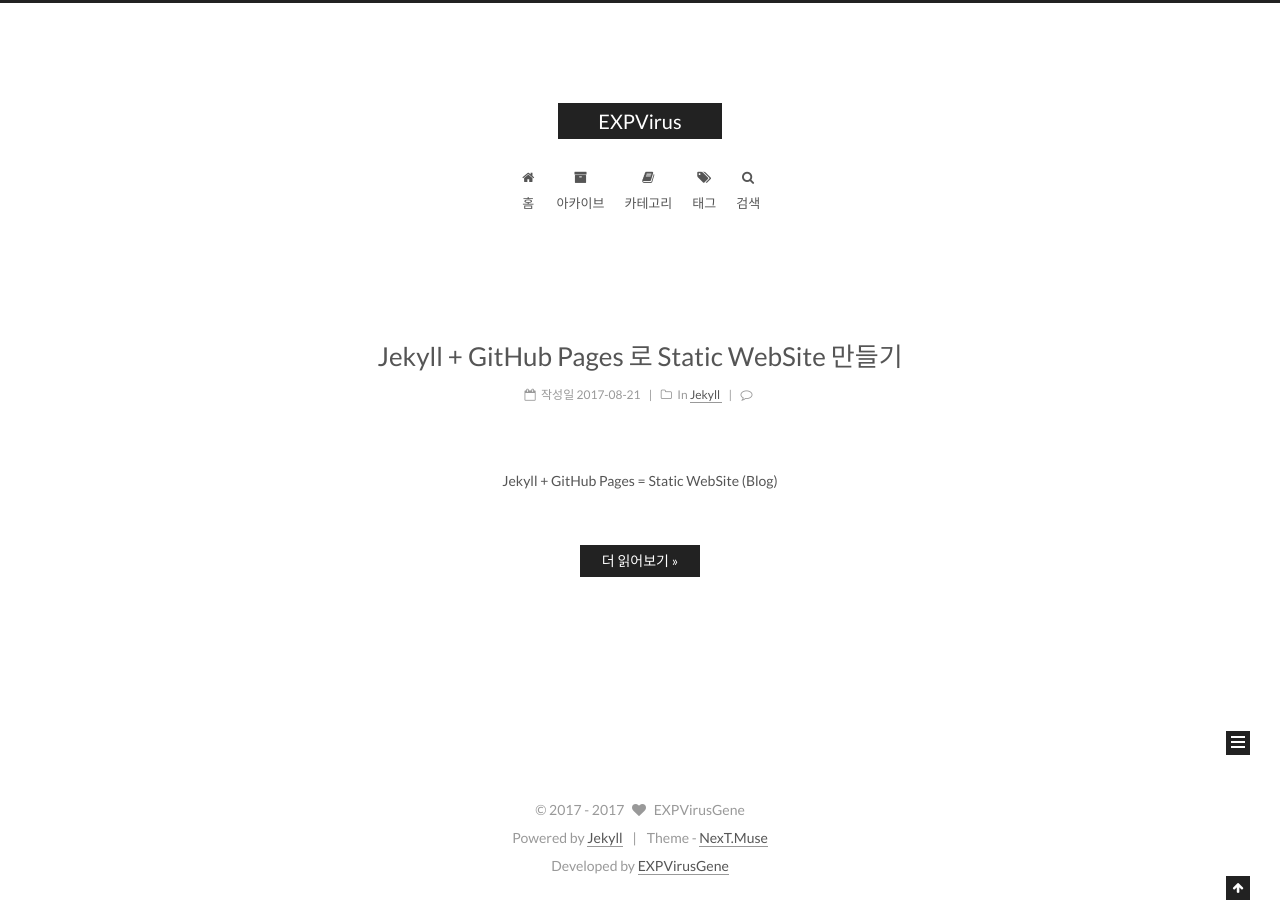
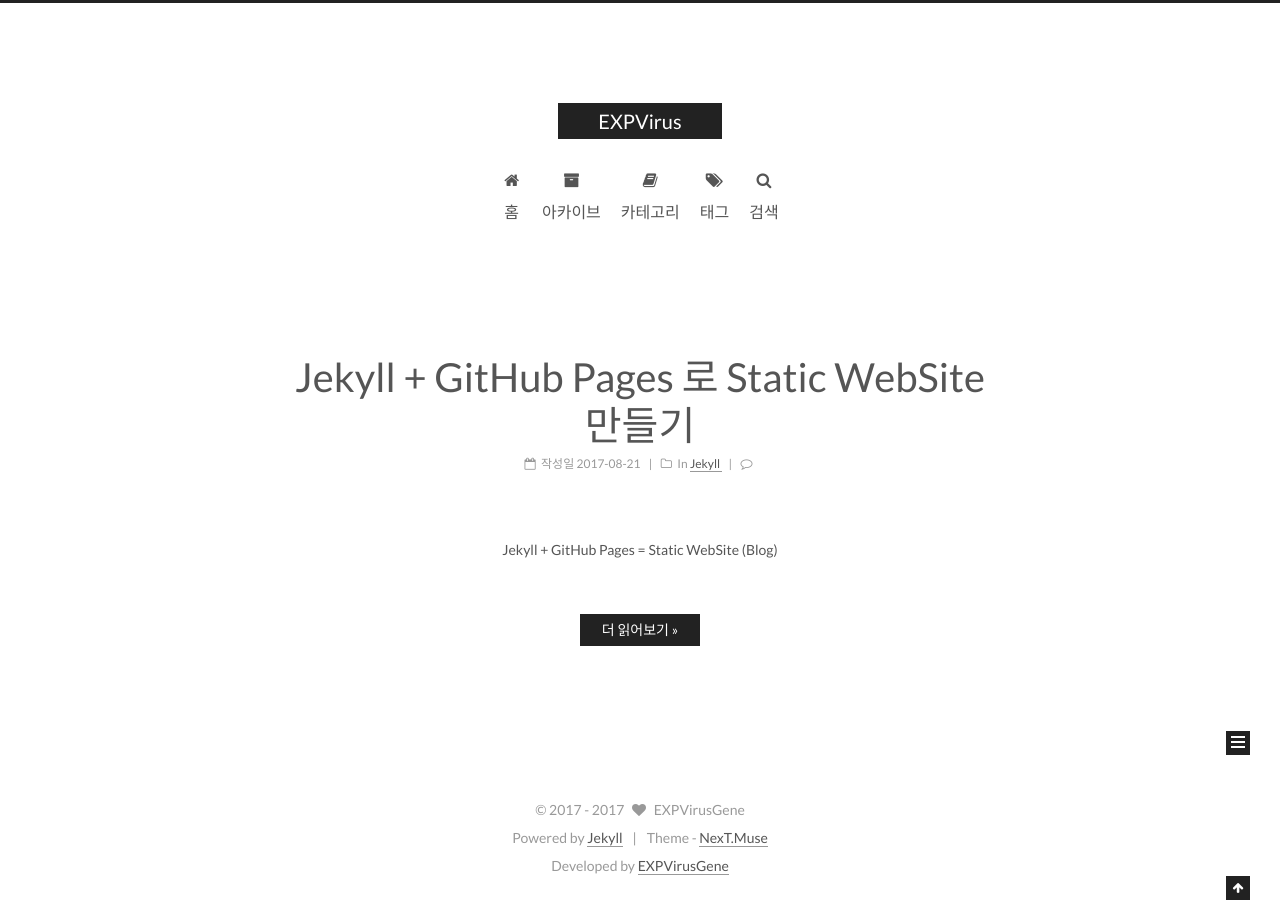
Before and after one commit to expVirusGene/expvirusgene.github.io, a Jekyll site: the page built from index.html, in a window 1280 px wide. Shown: the part 100-1000 px from the top of the page. Built offline with Jekyll 4.4.1, drawn with Linux system fonts in a browser that asks for light colours; the list of posts is cut into pages by our own code; comment, search, counter and statistics services are not loaded.

Commit message:
modify css; font-resized

```diff
--- a/_sass/_common/components/header/menu.scss
+++ b/_sass/_common/components/header/menu.scss
@@ -17,7 +17,7 @@
 
   a {
     display: block;
-    font-size: 13px;
+    font-size: 16px;
     line-height: inherit;
     border-bottom: 1px solid $menu-link-border;
     transition-property: border-color;
--- a/_sass/_common/components/post/post-title.scss
+++ b/_sass/_common/components/post/post-title.scss
@@ -1,11 +1,15 @@
 .posts-expand .post-title {
-  font-size: 26px;
+  font-size: $font-size-headings-base;
   text-align: center;
   word-break: break-word;
   font-weight: $posts-expand-title-font-weight;
 
+  @include tablet() {
+    font-size: $font-size-headings-base - $font-size-resize-mobile;
+  }
+
   @include mobile() {
-    font-size: 22px;
+    font-size: $font-size-headings-base - $font-size-resize-mobile * 2;
   }
 }
 .posts-expand .post-title-link {
--- a/_sass/_common/components/sidebar/sidebar-toc.scss
+++ b/_sass/_common/components/sidebar/sidebar-toc.scss
@@ -13,7 +13,7 @@
   padding: 0 2px 5px 10px;
   text-align: left;
   list-style: none;
-  font-size: 14px;
+  font-size: 16px;
 
   & > ol { padding-left: 0; }
 
--- a/_sass/_common/scaffolding/base.scss
+++ b/_sass/_common/scaffolding/base.scss
@@ -21,7 +21,7 @@
   margin: 0;
   padding: 0;
   font-weight: bold;
-  line-height: 1.5;
+  line-height: 1.2;
   font-family: $font-family-headings;
 }
 
@@ -34,7 +34,7 @@
 
   @include mobile() {
     h#{$headline} {
-      font-size: $font-size-headings-base - $font-size-headings-step * $headline - 4px;
+      font-size: $font-size-headings-base - $font-size-headings-step * $headline - $font-size-resize-mobile;
     }
   }
 }
--- a/_sass/_variables/base.scss
+++ b/_sass/_variables/base.scss
@@ -99,8 +99,8 @@
 
 
 // Headings font size
-$font-size-headings-step    : 2px;
-$font-size-headings-base    : 24px;
+$font-size-headings-step    : 8px;
+$font-size-headings-base    : 40px;
 $font-size-headings-small   : $font-size-headings-base - $font-size-headings-step;
 $font-size-headings-smaller : $font-size-headings-small - $font-size-headings-step;
 $font-size-headings-large   : $font-size-headings-base + $font-size-headings-step;
@@ -110,7 +110,8 @@
 $line-height-base           : 2;
 $line-height-code-block     : 1.6;  // Can't be less than 1.3
 
-
+// Resize font size to mobile
+$font-size-resize-mobile : 4px;
 
 // Z-index master list
 // --------------------------------------------------
```
